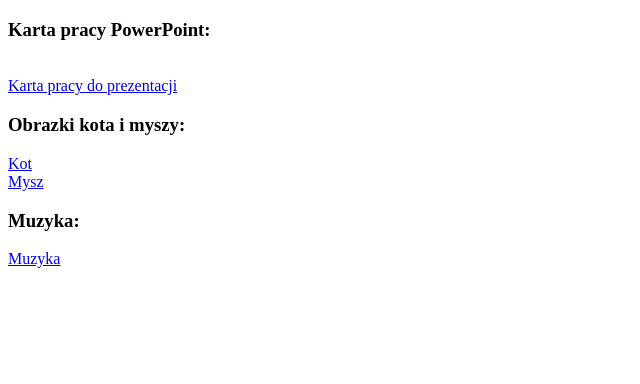
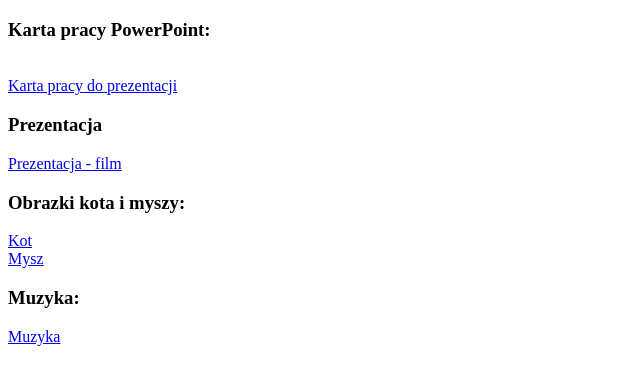
Before and after one commit to blichowo/klasa5, a plain HTML site: page index.html in a window 1280 px wide. Shown: the whole page, without its empty margins (0-640 px from the left). Drawn offline with Linux system fonts and the light colour scheme.

Commit message:
Update index.html

```diff
--- a/index.html
+++ b/index.html
@@ -7,6 +7,9 @@
     <h3>Karta pracy PowerPoint:</h3><br/>
     <a href="https://raw.githubusercontent.com/blichowo/klasa5/main/karta-pracy-krotka-historia-sterowanie-animacja.pdf" target="_blank">Karta pracy do prezentacji</a>
     <br/>
+    <h3>Prezentacja</h3>
+    <a href="https://drive.google.com/file/d/1B9-Gf4ZXfx4wbqc2l7gf6d_rrDKu1G7k/view?usp=sharing" target="_blank">Prezentacja - film</a>
+    <br/>
     <h3>Obrazki kota i myszy:</h3>
     <a href="https://raw.githubusercontent.com/blichowo/klasa5/main/kot.jpg" target="_blank">Kot</a><br/>
     <a href="https://raw.githubusercontent.com/blichowo/klasa5/main/mysz.jpg" target="_blank">Mysz</a>
```
